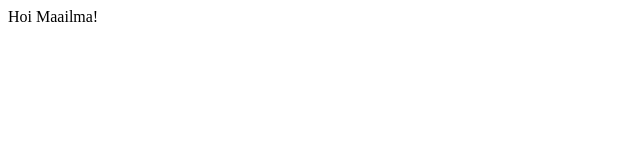
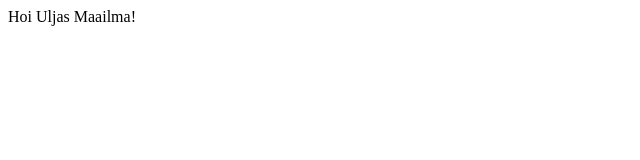
Before and after one commit to mjstenbe/codebootcamp, a plain HTML site: page demot/testi.html in a window 1280 px wide. Shown: the full height of the page, 0-640 px from the left. Drawn offline with Linux system fonts and the light colour scheme.

Commit message:
Update testi.html

```diff
--- a/demot/testi.html
+++ b/demot/testi.html
@@ -1,5 +1,5 @@
-<html>
+<html lang="fi">
   <body>
-    Hoi Maailma!
+    Hoi Uljas Maailma!
   </body>
 </html>
```
